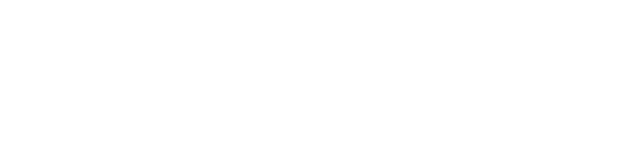
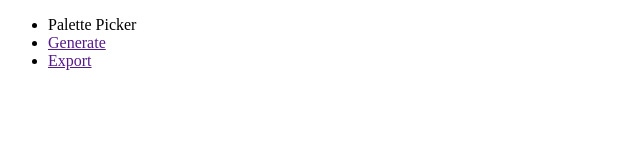
Before and after one commit to jackparse14/colour-palette-picker, a website: page index.html in a window 1280 px wide. Shown: the whole page, without its empty margins (0-640 px from the left). Drawn offline with Linux system fonts and the light colour scheme.

Commit message:
Made the HTML for the header
Closes #9

```diff
--- a/index.html
+++ b/index.html
@@ -9,7 +9,16 @@
         <script type="text/javascript" src="/javascript/main.js"></script>
     </head>
     <body>
-        <header></header>
+        <header>
+            <div class="container">
+                <ul>
+                    <li>Palette Picker</li>
+                    <!-- <li><img> ADD LOGO </img></li> -->
+                    <li><a href="">Generate</a></li>
+                    <li><a href="">Export</a></li>
+                </ul>
+            </div>
+        </header>
         <main></main>
         <footer></footer>
     </body>
```
